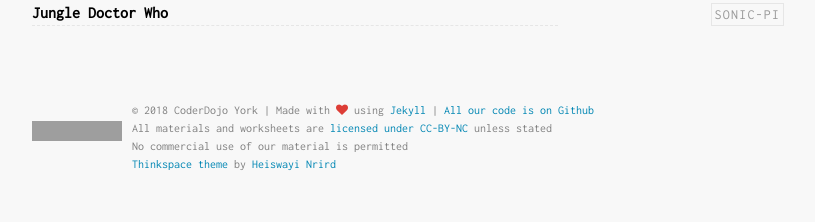
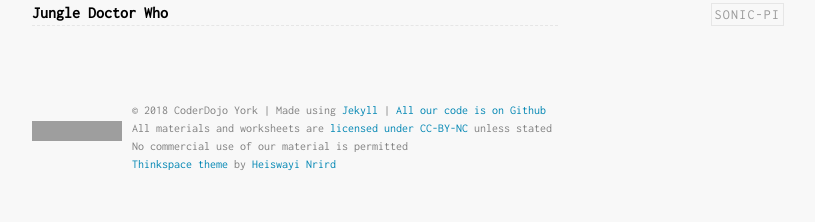
Before and after one commit to YorkDojo/yorkdojo.github.io, a Jekyll site: the page built from index.html, in a window 1280 px wide. Shown: the part 1322-1544 px from the top of the page, without its empty margins (232-1047 px from the left). Built offline with Jekyll 4.4.1, drawn with Linux system fonts in a browser that asks for light colours; grey boxes are pictures that could not be loaded.

Commit message:
Remove unused font awesome css

```diff
--- a/_includes/footer.html
+++ b/_includes/footer.html
@@ -4,7 +4,7 @@
       <img alt="Creative Commons License" style="border-width:0" src="https://i.creativecommons.org/l/by-nc/4.0/88x31.png" />
     </a>
     <div class="float:left">
-      <small class="block">&copy; {{ site.time | date: '%Y' }} CoderDojo York | Made with <i class="fa fa-heart" aria-hidden="true" style="color:#DD3D36"></i> using <a href="http://jekyllrb.com/">Jekyll</a> | <a href="https://github.com/YorkDojo/yorkdojo.github.io/">All our code is on Github</a></small>
+      <small class="block">&copy; {{ site.time | date: '%Y' }} CoderDojo York | Made using <a href="http://jekyllrb.com/">Jekyll</a> | <a href="https://github.com/YorkDojo/yorkdojo.github.io/">All our code is on Github</a></small>
       <small>All materials and worksheets are <a href="http://creativecommons.org/licenses/by-nc/4.0/">licensed under CC-BY-NC</a> unless stated</small>
       <small>No commercial use of our material is permitted</small>
       <small><a href="https://github.com/heiswayi/thinkspace">Thinkspace theme</a> by <a href="http://heiswayi.github.io/">Heiswayi Nrird</a></small>
--- a/_includes/head.html
+++ b/_includes/head.html
@@ -92,7 +92,6 @@
   {% endif %}
 
   <link rel="stylesheet" href="{{ "/assets/css/main.css" | prepend: site.baseurl }}">
-  <link rel="stylesheet" href="{{ "/assets/css/font-awesome.min.css" | prepend: site.baseurl }}">
 
   <!-- Canonical link tag -->
   <link rel="canonical" href="{{ page.url | replace:'index.html','' | prepend: site.baseurl | prepend: site.url }}">
```
Also changed, not shown: assets/css/font-awesome.min.css (deleted).
